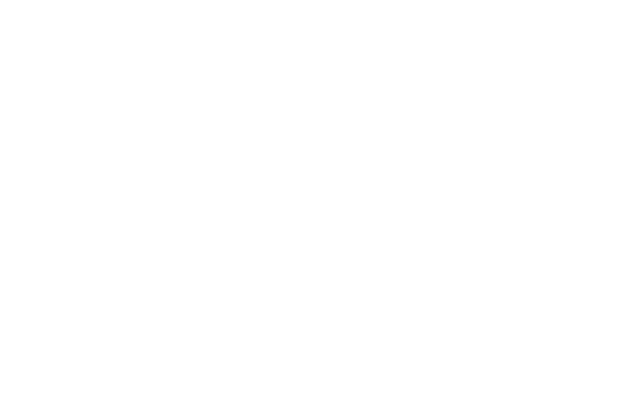
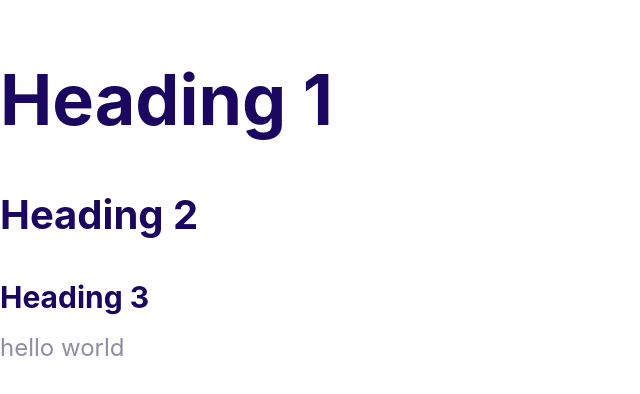
Before and after one commit to monwen/simple-website, a plain HTML site: page index.html in a window 1280 px wide. Shown: the whole page, without its empty margins (0-640 px from the left). Drawn offline with Linux system fonts and the light colour scheme.

Commit message:
define the styles for the fonts

```diff
--- a/css/styles.css
+++ b/css/styles.css
@@ -5,3 +5,51 @@
     --color-headings: #1b0760;
     --color-body: #918ca4;
 }
+
+html {
+    font-size: 62.5%;
+}
+
+body {
+    font-family: Inter, Arial, Helvetica, sans-serif;
+    color: var(--color-body);
+    font-size: 2.4rem;
+    line-height: 1.5;
+}
+
+h1,h2,h3{
+    color: var(--color-headings);
+    margin-bottom: 1rem;
+}
+
+h1 {
+    font-size: 7rem;
+}
+
+h2 {
+    font-size: 4rem;
+}
+
+h3 {
+    font-size: 3rem;
+
+}
+
+p {
+    margin-top: 0;
+}
+
+@media screnn and (min-width: 1024px){
+    body{
+        font-size: 1.8rem;
+    }
+    h1{
+        font-size: 8rem;
+    }
+    h2{
+        font-size: 4rem;
+    }
+    h3{
+        font-size: 2.4rem;
+    }
+}
--- a/index.html
+++ b/index.html
@@ -10,6 +10,10 @@
 
 </head>
 <body>
+    <h1>Heading 1</h1>
+    <h2>Heading 2</h2>
+    <h3>Heading 3</h3>
+    <p> hello world</p>
 
 </body>
 </html>
```
